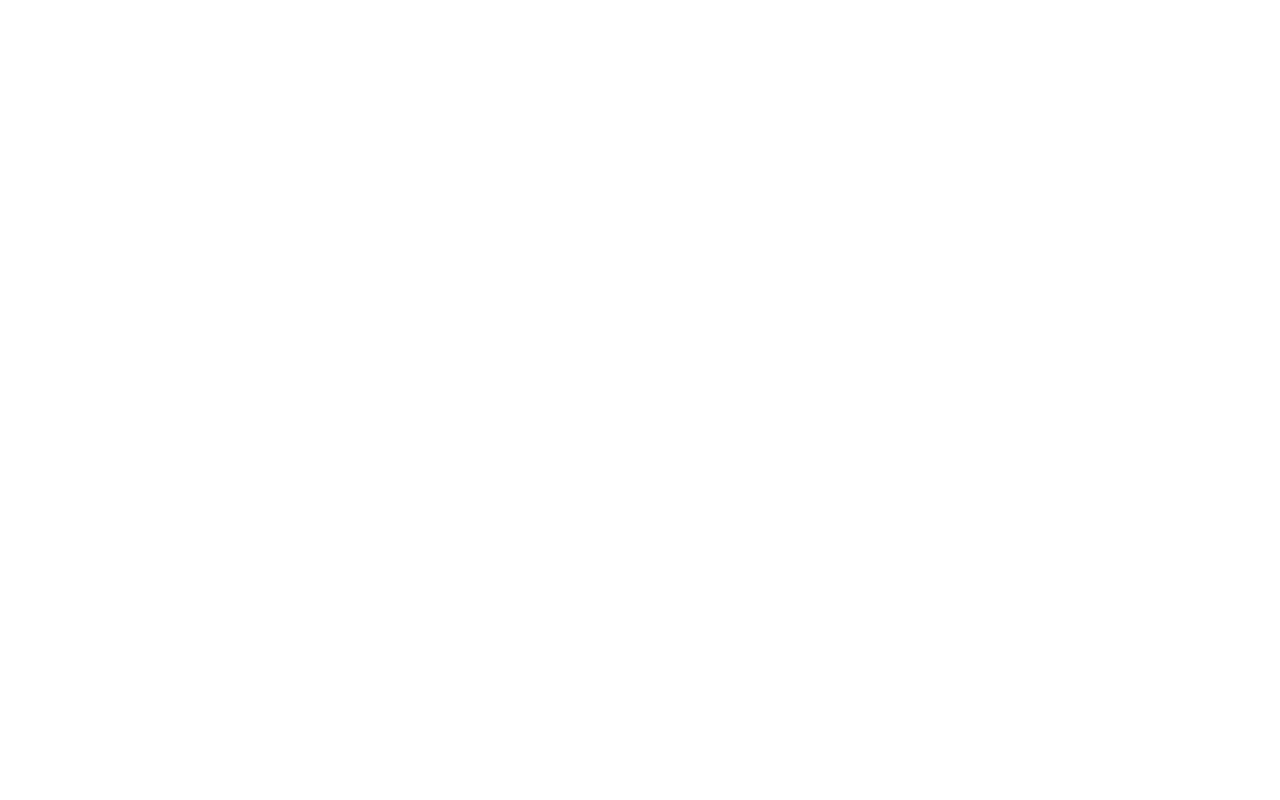
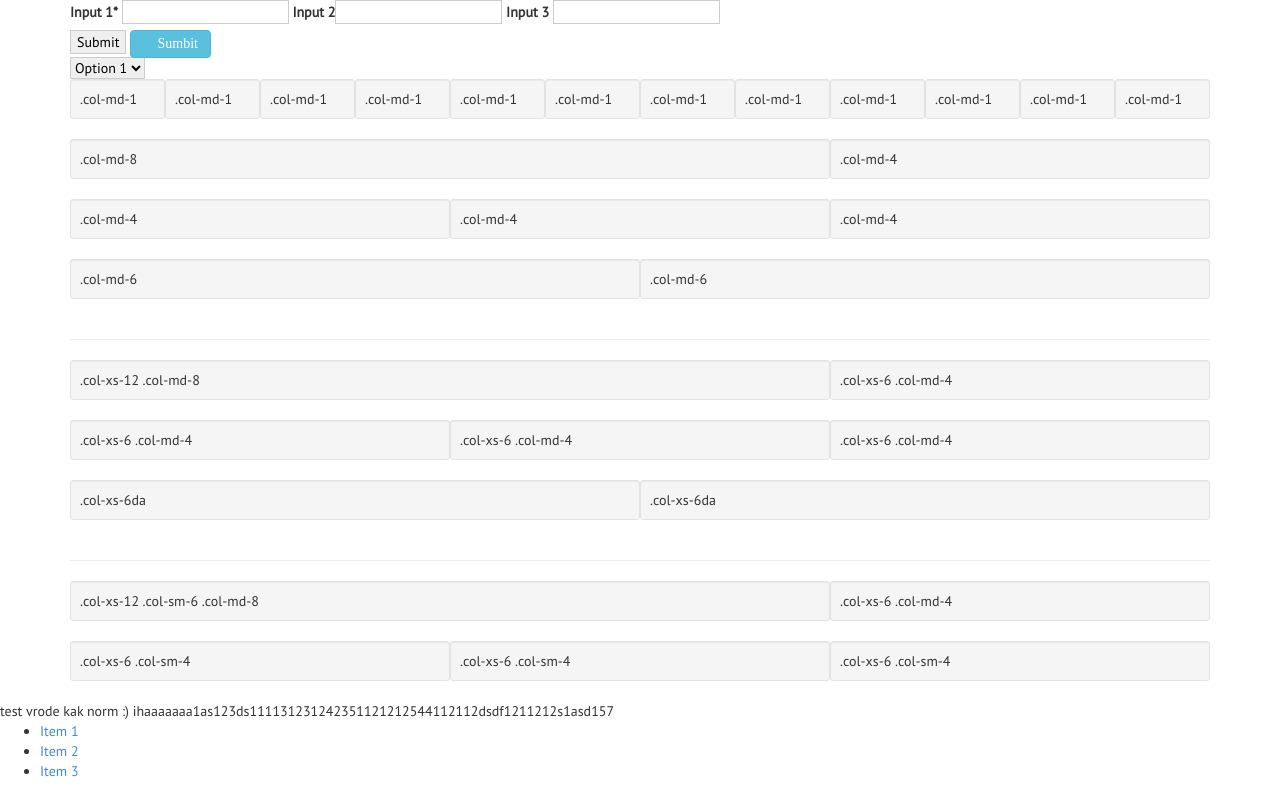
Before and after one commit to emptimd/css, a plain HTML site: page index.html in a window 1280 px wide. Drawn offline with Linux system fonts and the light colour scheme; files whose address does not match are found by name.

Commit message:
Fixed version 1.1. Stable version 1.1.1

```diff
--- a/index.html
+++ b/index.html
@@ -9,6 +9,100 @@
 </head>
 <body>
 
+<div class="container">
+	<form action="">
+		<label for="input-1" class="required">Input 1</label>
+		<input type="text" id="input-1" required>
+		<label for="input-2">Input 2<input type="text" id="input-2" required></label>
+
+		<label for="input-3">Input 3</label>
+		<input type="text" id="input-3" required><br>
+		<input type="submit" value="Submit">
+		<a href="#" class="btn btn-info glyphicon glyphicon-forward"> Sumbit</a>
+
+	</form>
+
+	<select name="" id="">
+		<option value="">Option 1</option>
+		<option value="">Option 2</option>
+		<option value="">Option 3</option>
+		<option value="">Option 4</option>
+	</select>
+
+
+	<div class="row">
+	  <div class="well well-sm col-xs-6 col-sm-4 col-md-1">.col-md-1</div>
+	  <div class="well well-sm col-xs-6 col-sm-4 col-md-1">.col-md-1</div>
+	  <div class="well well-sm col-xs-6 col-sm-4 col-md-1">.col-md-1</div>
+	  <div class="well well-sm col-xs-6 col-sm-4 col-md-1">.col-md-1</div>
+	  <div class="well well-sm col-xs-6 col-sm-4 col-md-1">.col-md-1</div>
+	  <div class="well well-sm col-xs-6 col-sm-4 col-md-1">.col-md-1</div>
+	  <div class="well well-sm col-xs-6 col-sm-4 col-md-1">.col-md-1</div>
+	  <div class="well well-sm col-xs-6 col-sm-4 col-md-1">.col-md-1</div>
+	  <div class="well well-sm col-xs-6 col-sm-4 col-md-1">.col-md-1</div>
+	  <div class="well well-sm col-xs-6 col-sm-4 col-md-1">.col-md-1</div>
+	  <div class="well well-sm col-xs-6 col-sm-4 col-md-1">.col-md-1</div>
+	  <div class="well well-sm col-xs-6 col-sm-4 col-md-1">.col-md-1</div>
+	</div>
+	<div class="row">
+	  <div class="well well-sm col-md-8">.col-md-8</div>
+	  <div class="well well-sm col-md-4">.col-md-4</div>
+	</div>
+	<div class="row">
+	  <div class="well well-sm col-md-4">.col-md-4</div>
+	  <div class="well well-sm col-md-4">.col-md-4</div>
+	  <div class="well well-sm col-md-4">.col-md-4</div>
+	</div>
+	<div class="row">
+	  <div class="well well-sm col-md-6">.col-md-6</div>
+	  <div class="well well-sm col-md-6">.col-md-6</div>
+	</div>
+
+	<hr>
+
+	<!-- Stack the columns on mobile by making one full-width and the other half-width -->
+	<div class="row">
+	  <div class="well well-sm col-xs-12 col-md-8">.col-xs-12 .col-md-8</div>
+	  <div class="well well-sm col-xs-6 col-md-4">.col-xs-6 .col-md-4</div>
+	</div>
+
+	<!-- Columns start at 50% wide on mobile and bump up to 33.3% wide on desktop -->
+	<div class="row">
+	  <div class="well well-sm col-xs-6 col-md-4">.col-xs-6 .col-md-4</div>
+	  <div class="well well-sm col-xs-6 col-md-4">.col-xs-6 .col-md-4</div>
+	  <div class="well well-sm col-xs-6 col-md-4">.col-xs-6 .col-md-4</div>
+	</div>
+
+	<!-- Columns are always 50% wide, on mobile and desktop -->
+	<div class="row">
+	  <div class="well well-sm col-xs-6">.col-xs-6da</div>
+	  <div class="well well-sm col-xs-6">.col-xs-6da</div>
+	</div>
+
+	<hr>
+
+	<div class="row">
+	  <div class="well well-sm col-xs-12 col-sm-6 col-md-8">.col-xs-12 .col-sm-6 .col-md-8</div>
+	  <div class="well well-sm col-xs-6 col-md-4">.col-xs-6 .col-md-4</div>
+	</div>
+	<div class="row">
+	  <div class="well well-sm col-xs-6 col-sm-4">.col-xs-6 .col-sm-4</div>
+	  <div class="well well-sm col-xs-6 col-sm-4">.col-xs-6 .col-sm-4</div>
+	  <!-- Optional: clear the XS cols if their content doesn't match in height -->
+	  <div class="clearfix visible-xs"></div>
+	  <div class="well well-sm col-xs-6 col-sm-4">.col-xs-6 .col-sm-4</div>
+	</div>
+</div>
+
+test vrode kak norm :)
+ihaaaaaaa1as123ds111131231242351121212544112112dsdf1211212s1asd157
+
+<ul>
+	<li class="list-item"><a href="">Item 1</a></li>
+	<li class="list-item"><a href="">Item 2</a></li>
+	<li class="list-item"><a href="">Item 3</a></li>
+</ul>
+
 <!-- <div id='bttop'>BACK TO TOP</div> -->
 <!-- ================ Main scripts scripts ============ -->
 <script src="js/jquery-1.8.3.min.js"></script>
--- a/less/main.less
+++ b/less/main.less
@@ -1,4 +1,4 @@
-/*================Importing less files============*/
+/*=================Importing less files============*/
 @import 'mixins';
 @import 'normalize';
 @import 'bootstrap';
@@ -6,12 +6,9 @@
 /*-------------------------------------------------*/
 /* =  General
 /*-------------------------------------------------*/
-
 body {
 	font-family: 'PT Sans';
 }
-
-
 
 /*-------------------------------------------------*/
 /* =  Header
```
Also changed, not shown: js/functions.js (added, +26 -0 lines), js/main.js (line endings or trailing spaces), 1 other file.
